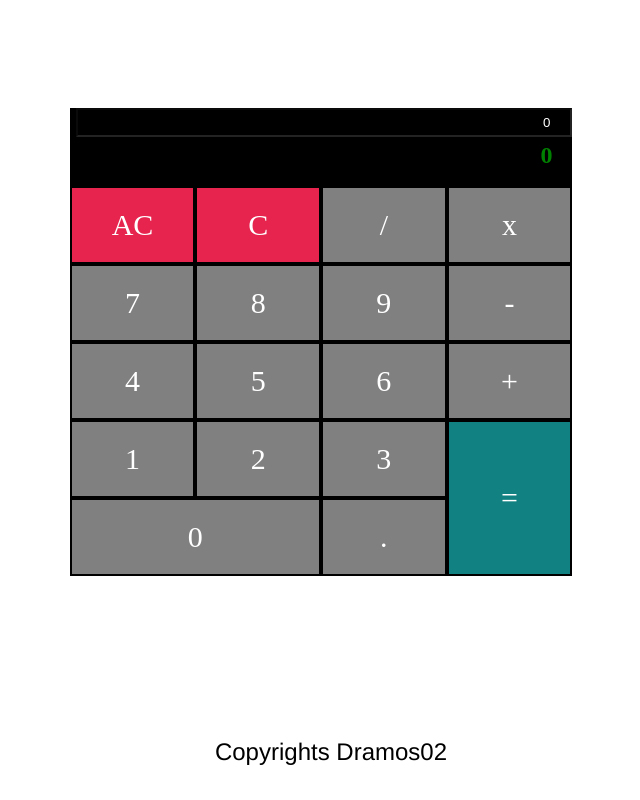
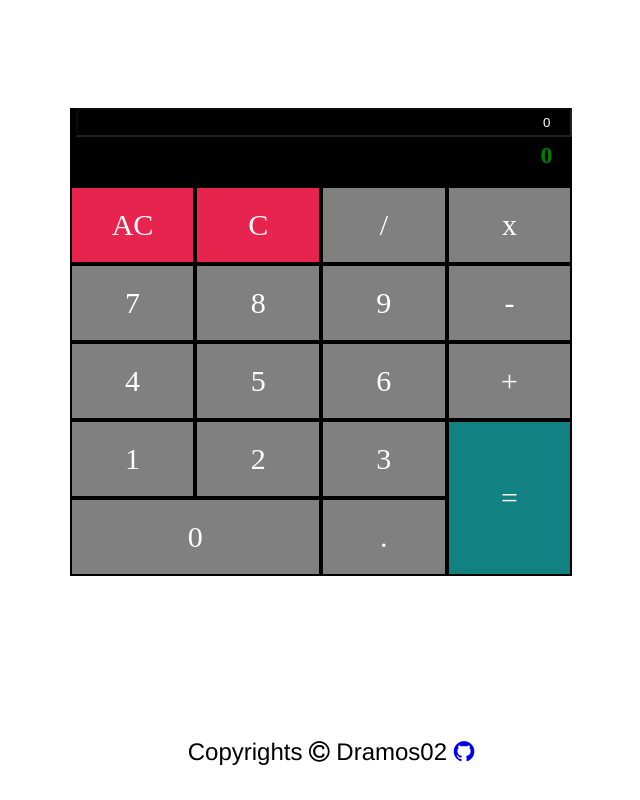
Before and after one commit to Dramos02/Calculator-Javascript, a plain HTML site: page index.html in a window 1280 px wide. Shown: the whole page, without its empty margins (319-959 px from the left). Drawn offline with nearby package versions, Linux system fonts and the light colour scheme.

Commit message:
Update index.html

```diff
--- a/index.html
+++ b/index.html
@@ -4,11 +4,12 @@
     <meta charset="UTF-8">
     <meta http-equiv="X-UA-Compatible" content="IE=edge">
     <meta name="viewport" content="width=device-width, initial-scale=1.0">
+    <link rel="stylesheet" href="style.css"/>
+    <link rel="stylesheet" href="https://stackpath.bootstrapcdn.com/font-awesome/4.7.0/css/font-awesome.min.css"/>
     <script crossorigin src="https://unpkg.com/react@18/umd/react.development.js"></script>
     <script crossorigin src="https://unpkg.com/react-dom@18/umd/react-dom.development.js"></script>
     <script src="https://unpkg.com/@babel/standalone/babel.min.js"></script>
     <script src="App.js"></script>
-    <link rel="stylesheet" href="style.css"/>
     <title>Calculater with JavaScript</title>
 </head>
 <body>
```
